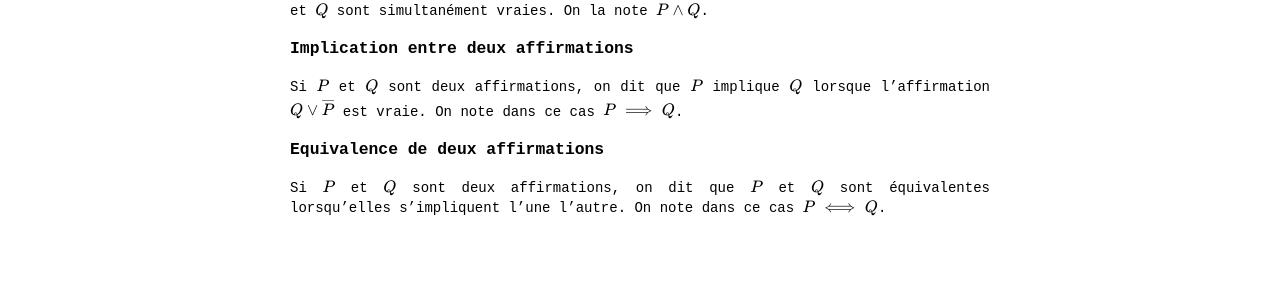
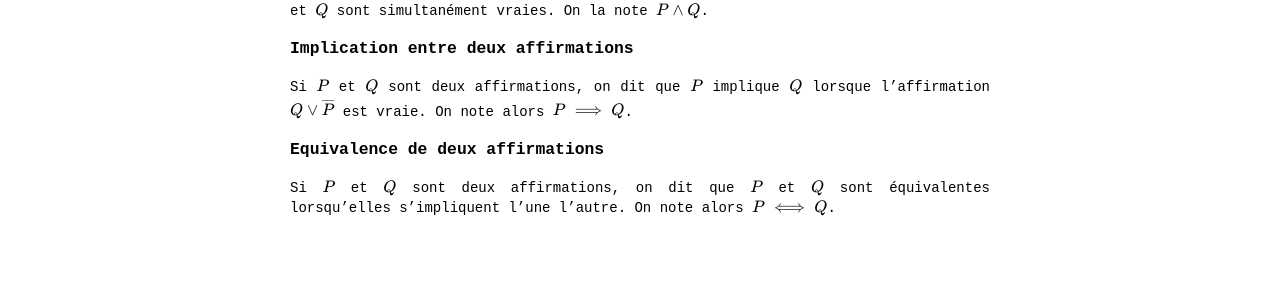
Before and after one commit to Thrallherd/AlgebraExNihilo, a Jekyll site: the page built from logic_def2.md, in a window 1280 px wide. Shown: the part 854-1155 px from the top of the page. Built offline with Jekyll 4.4.1, drawn with Linux system fonts in a browser that asks for light colours; formulas are drawn with MathJax 3.

Commit message:
Update logic_def2.md

```diff
--- a/logic_def2.md
+++ b/logic_def2.md
@@ -26,7 +26,7 @@
 La **conjonction** de deux affirmations $$P$$ et $$Q$$ est l'affirmation qui est vraie si $$P$$ et $$Q$$ sont simultanément vraies. On la note $$P \land Q$$.
 
 ### Implication entre deux affirmations
-Si $$P$$ et $$Q$$ sont deux affirmations, on dit que $$P$$ implique $$Q$$ lorsque l'affirmation $$Q \lor \overline P$$ est vraie. On note dans ce cas $$P \implies Q$$.
+Si $$P$$ et $$Q$$ sont deux affirmations, on dit que $$P$$ implique $$Q$$ lorsque l'affirmation $$Q \lor \overline P$$ est vraie. On note alors $$P \implies Q$$.
 
 ### Equivalence de deux affirmations
-Si $$P$$ et $$Q$$ sont deux affirmations, on dit que $$P$$ et $$Q$$ sont équivalentes lorsqu'elles s'impliquent l'une l'autre. On note dans ce cas $$P \iff Q$$.
+Si $$P$$ et $$Q$$ sont deux affirmations, on dit que $$P$$ et $$Q$$ sont équivalentes lorsqu'elles s'impliquent l'une l'autre. On note alors $$P \iff Q$$.
```
